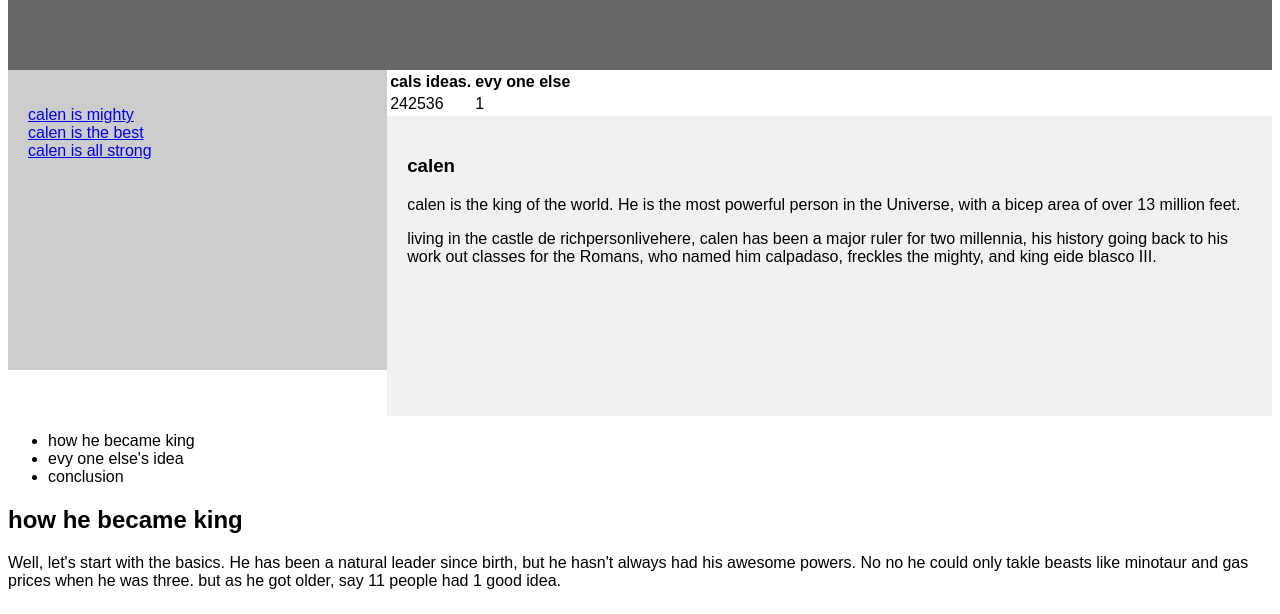
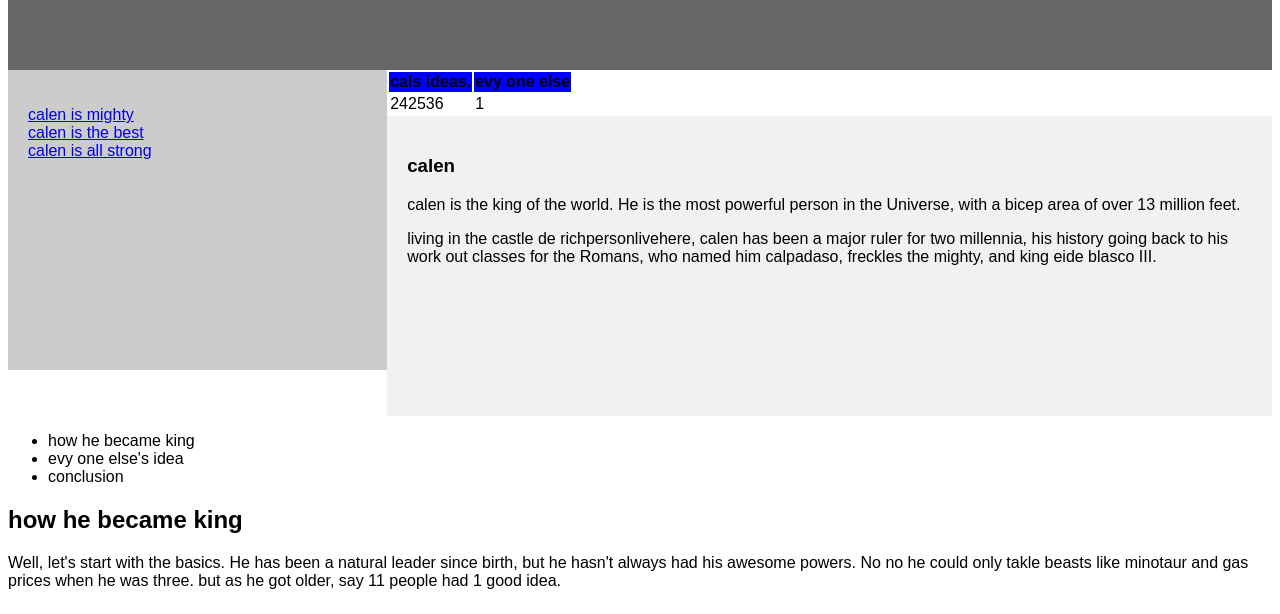
Before and after one commit to freklesthemighty/home-work, a plain HTML site: page index.html in a window 1280 px wide. Shown: the part 207-821 px from the top of the page. Drawn offline with Linux system fonts and the light colour scheme.

Commit message:
Update index.html

```diff
--- a/index.html
+++ b/index.html
@@ -86,15 +86,26 @@ footer {
     </ul>
   </nav>
   <table>
+  <thead>
   <tr>
   <th>cals ideas. </th>
   <th>   evy one else</     >
  </tr>
+  </thead>
+    <tbody>
   <tr>
   <td>242536</td>
   <td>1</td>
   </tr>
+  </tbody>
   </table>
+  <style>
+    thead{background-color: blue; color:black}
+
+    table, th, td {
+  border: black;}
+
+  </style>
 
 
   <article>
```
